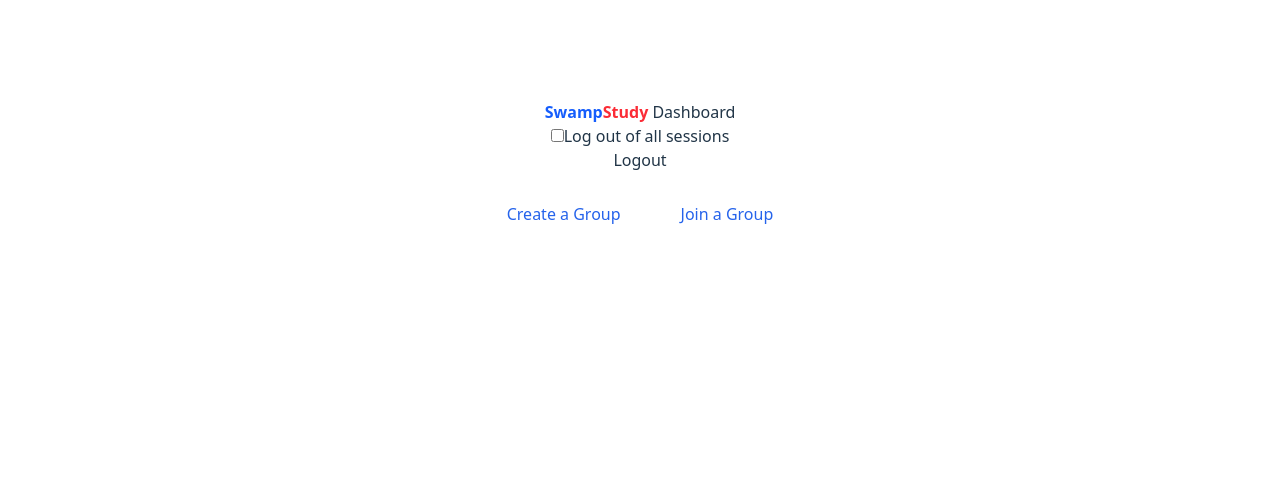
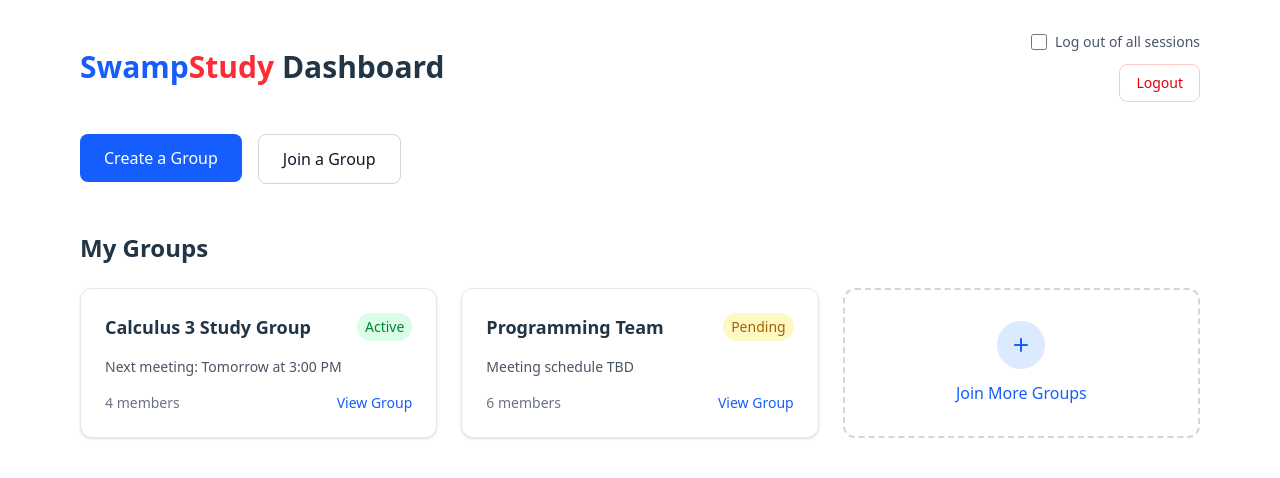
Before and after one commit to connor-kress/swamp-study, a React (Vite) app in the folder client/: page /dashboard in a window 1280 px wide. Shown: the top 478 px of the page. Built offline with nearby package versions, Linux system fonts and the light colour scheme.

Commit message:
Improved logout button and mock dashboard groups section

```diff
--- a/client/src/components/LogoutButton.tsx
+++ b/client/src/components/LogoutButton.tsx
@@ -28,17 +28,34 @@
   }
 
   return (
-    <div>
-      <label>
+    <div className="flex flex-col items-end gap-3">
+      <label className="flex items-center gap-2 text-sm text-gray-600
+                       dark:text-gray-400 cursor-pointer">
         <input
           type="checkbox"
+          className="w-4 h-4 rounded border-gray-300 dark:border-gray-600
+                     text-blue-600 focus:ring-blue-500
+                     dark:focus:ring-blue-400 dark:bg-gray-700
+                     cursor-pointer"
           checked={logoutAll}
           onChange={() => setLogoutAll(prev => !prev)}
         />
         Log out of all sessions
       </label>
-      <br />
-      <button onClick={handleLogout} type="button">
+
+      <button
+        onClick={handleLogout}
+        type="button"
+        className="px-4 py-2 rounded-lg text-sm font-medium
+                   text-red-600 dark:text-red-400
+                   border border-red-200 dark:border-red-900
+                   hover:bg-red-50 dark:hover:bg-red-900/30
+                   hover:border-red-300 dark:hover:border-red-800
+                   focus:ring-2 focus:ring-red-500 dark:focus:ring-red-400
+                   focus:outline-none
+                   cursor-pointer
+                   transition-all"
+      >
         Logout
       </button>
     </div>
--- a/client/src/screens/DashboardScreen.tsx
+++ b/client/src/screens/DashboardScreen.tsx
@@ -5,20 +5,130 @@
 export default function DashboardScreen() {
   // Redirect to login screen when signed out
   return (
-    <div style={{ textAlign: 'center', marginTop: '100px' }}>
-      <h1><SwampStudy /> Dashboard</h1>
+    <div className="container mx-auto px-4 py-8 max-w-6xl">
+      {/* Header Section */}
+      <div className="flex justify-between items-center mb-8">
+        <h1 className="text-3xl font-bold dark:text-gray-50">
+          <SwampStudy /> Dashboard
+        </h1>
         <LogoutButton />
+      </div>
+
+      {/* Main Actions */}
+      <div className="flex gap-4 mb-12">
         <Link to="/new-group">
-        <button style={{ margin: '20px 10px', padding: '10px 20px' }}>
+          <button className="px-6 py-3 rounded-lg text-white
+                             bg-blue-600 hover:bg-blue-700
+                             dark:bg-blue-500 dark:hover:bg-blue-600
+                             focus:outline-none focus:ring-2 focus:ring-blue-500
+                             focus:ring-offset-2 dark:focus:ring-offset-gray-800
+                             font-medium transition">
             Create a Group
           </button>
         </Link>
 
         <Link to="/find-group">
-        <button style={{ margin: '20px 10px', padding: '10px 20px' }}>
+          <button className="px-6 py-3 rounded-lg bg-white dark:bg-gray-800
+                             border border-gray-300 dark:border-gray-600
+                             text-gray-900 dark:text-gray-100
+                             hover:bg-gray-50 dark:hover:bg-gray-700
+                             focus:outline-none focus:ring-2 focus:ring-blue-500
+                             focus:ring-offset-2 dark:focus:ring-offset-gray-800
+                             font-medium transition">
             Join a Group
           </button>
         </Link>
       </div>
+
+      {/* My Groups Section */}
+      <div className="space-y-6">
+        <h2 className="text-2xl font-semibold dark:text-gray-100">My Groups</h2>
+
+        {/* Groups Grid */}
+        <div className="grid grid-cols-1 md:grid-cols-2 lg:grid-cols-3 gap-6">
+          {/* Example Group Cards */}
+          <div className="p-6 rounded-xl bg-white dark:bg-gray-800
+                          border border-gray-200 dark:border-gray-700
+                          shadow-sm hover:shadow-md transition">
+            <div className="flex justify-between items-start mb-4">
+              <h3 className="text-lg font-semibold dark:text-gray-100">
+                Calculus 3 Study Group
+              </h3>
+              <span className="px-2 py-1 text-sm rounded-full
+                               bg-green-100 dark:bg-green-900/30
+                               text-green-700 dark:text-green-400">
+                Active
+              </span>
+            </div>
+            <p className="text-gray-600 dark:text-gray-400 text-sm mb-4">
+              Next meeting: Tomorrow at 3:00 PM
+            </p>
+            <div className="flex justify-between items-center">
+              <span className="text-sm text-gray-500 dark:text-gray-500">
+                4 members
+              </span>
+              <button className="text-blue-600 dark:text-blue-400
+                                 hover:text-blue-700 dark:hover:text-blue-300
+                                 text-sm font-medium">
+                View Group
+              </button>
+            </div>
+          </div>
+
+          <div className="p-6 rounded-xl bg-white dark:bg-gray-800
+                          border border-gray-200 dark:border-gray-700
+                          shadow-sm hover:shadow-md transition">
+            <div className="flex justify-between items-start mb-4">
+              <h3 className="text-lg font-semibold dark:text-gray-100">
+                Programming Team
+              </h3>
+              <span className="px-2 py-1 text-sm rounded-full
+                               bg-yellow-100 dark:bg-yellow-900/30
+                               text-yellow-700 dark:text-yellow-400">
+                Pending
+              </span>
+            </div>
+            <p className="text-gray-600 dark:text-gray-400 text-sm mb-4">
+              Meeting schedule TBD
+            </p>
+            <div className="flex justify-between items-center">
+              <span className="text-sm text-gray-500 dark:text-gray-500">
+                6 members
+              </span>
+              <button className="text-blue-600 dark:text-blue-400
+                                 hover:text-blue-700 dark:hover:text-blue-300
+                                 text-sm font-medium">
+                View Group
+              </button>
+            </div>
+          </div>
+
+          {/* Add Group Card */}
+          <Link to="/find-group">
+            <div className="p-6 rounded-xl border-2 border-dashed
+                            border-gray-300 dark:border-gray-600
+                            hover:border-blue-500 dark:hover:border-blue-400
+                            flex items-center justify-center
+                            h-full transition cursor-pointer">
+              <div className="text-center">
+                <div className="w-12 h-12 rounded-full bg-blue-100
+                                dark:bg-blue-900/30 flex items-center
+                                justify-center mx-auto mb-3">
+                  {/* Plus SVG */}
+                  <svg className="w-6 h-6 text-blue-600 dark:text-blue-400"
+                       fill="none" stroke="currentColor" viewBox="0 0 24 24">
+                    <path strokeLinecap="round" strokeLinejoin="round"
+                          strokeWidth={2} d="M12 6v6m0 0v6m0-6h6m-6 0H6" />
+                  </svg>
+                </div>
+                <p className="text-blue-600 dark:text-blue-400 font-medium">
+                  Join More Groups
+                </p>
+              </div>
+            </div>
+          </Link>
+        </div>
+      </div>
+    </div>
   );
 }
```
Lines whose indentation alone changed are shown as unchanged.
